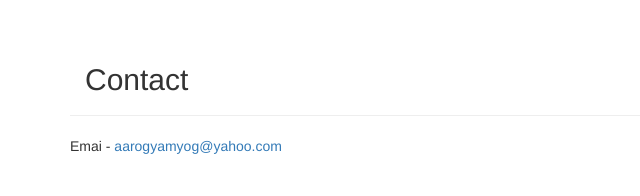
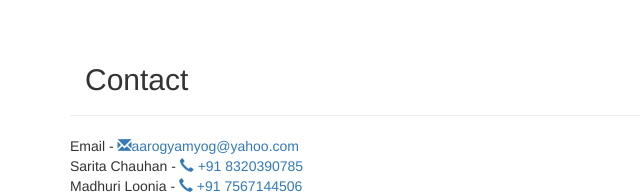
Before and after one commit to aarogyamyog/aarogyamyog, a plain HTML site: page index.html in a window 1280 px wide. Shown: the part 2146-2342 px from the top of the page, without its empty margins (0-640 px from the left). Before the commit the page ends 2302 px from the top, so only its background shows below. Drawn offline with nearby package versions, Linux system fonts and the light colour scheme.

Commit message:
Add files via upload

```diff
--- a/index.html
+++ b/index.html
@@ -171,7 +171,11 @@
 <div id="Contact" class="page-header col-lg-12 col-md-12 col-sm-12 col-xs-12">
   <h2>Contact</h2>
 </div>
-Emai - <a href="mailto:aarogyamyog@yahoo.com">aarogyamyog@yahoo.com</a>
+Email - <a href="mailto:aarogyamyog@yahoo.com"><span class="glyphicon glyphicon-envelope"></span>aarogyamyog@yahoo.com</a>
+<br>
+Sarita Chauhan - <a href="tel:+918320390785"><span class="glyphicon glyphicon-earphone"></span> +91 8320390785</a>
+<br>
+Madhuri Loonia - <a href="tel:+917567144506"><span class="glyphicon glyphicon-earphone"></span> +91 7567144506</a>
 </div>
 <script src="main.js"></script>
 </body>
```
Also changed, not shown: google70c239065d51c119.html (added, +1 -0 lines).
